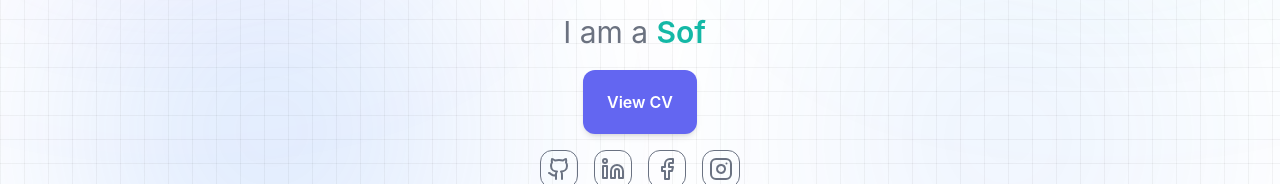
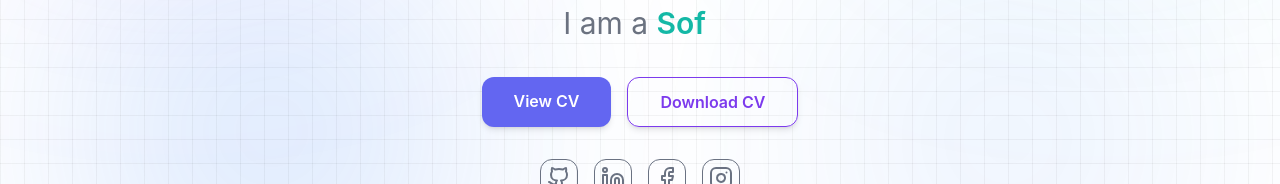
Before and after one commit to GeraldPamintuan/my-portfolio, a React (Vite) app: page / in a window 1280 px wide. Shown: the part 509-693 px from the top of the page. Built offline with nearby package versions, Linux system fonts and the light colour scheme; the HTML template or start-up script is replaced by a standard one.

Commit message:
feat: update home, cv, and contact

```diff
--- a/src/pages/Contact.tsx
+++ b/src/pages/Contact.tsx
@@ -1,6 +1,6 @@
 export default function Contact(){
-    return(
-        <section id="contact" className="py-20 px-6 text-center">
+    return (
+      <section id="contact" className="py-20 px-6 text-center">
         <h2 className="text-3xl font-heading font-bold text-primary mb-6">
           Let’s Work Together
         </h2>
@@ -8,11 +8,11 @@ export default function Contact(){
           Got a project in mind or just want to say hi? Reach out to me!
         </p>
         <a
-          href="geraldpamintuan19@gmail.com"
+          href="mailto:geraldpamintuan19@gmail.com"
           className="bg-primary text-black px-8 py-3 rounded-lg hover:bg-secondary transition"
         >
           Say Hello
         </a>
       </section>
-    )
+    );
 }
--- a/src/pages/Home/Home.css
+++ b/src/pages/Home/Home.css
@@ -52,3 +52,37 @@
 
 @keyframes blink { 0%, 50%, 100% { opacity: 1 } 25%, 75% { opacity: 0 } }
 .animate-blink { animation: blink 1s step-end infinite; }
+
+.download-cv-btn {
+  position: relative;
+  overflow: hidden;
+  background: transparent;
+  color: #7c3aed; /* Tailwind's secondary color, adjust as needed */
+  border: 1px solid #7c3aed;
+  transition: color 0.3s;
+}
+
+.download-cv-btn .progress-bg {
+  position: absolute;
+  left: 0;
+  top: 0;
+  height: 100%;
+  width: 0;
+  background: linear-gradient(90deg, #7c3aed 0%, #a78bfa 100%);
+  z-index: 1;
+  transition: width 0.4s cubic-bezier(0.4, 0, 0.2, 1);
+}
+
+.download-cv-btn:hover .progress-bg {
+  width: 100%;
+}
+
+.download-cv-btn span {
+  position: relative;
+  z-index: 2;
+  transition: color 0.3s;
+}
+
+.download-cv-btn:hover span {
+  color: #fff;
+}
--- a/src/pages/Home/Home.tsx
+++ b/src/pages/Home/Home.tsx
@@ -115,15 +115,25 @@ export default function Home() {
           ))}
         </div> */}
 
-      {/* View CV Button */}
+      {/* View & Download CV Buttons */}
+      <div className="flex gap-4 justify-center my-4">
         <a
-          href="/Gerald_Pamintuan_CV.pdf" // <-- Put your CV file in /public folder
+          href="/my-portfolio/Gerald_Pamintuan_CV.pdf"
           target="_blank"
           rel="noopener noreferrer"
-          className="inline-block px-6 py-5 bg-primary text-white font-semibold rounded-xl shadow-md hover:bg-primary/90 transition"
+          className="inline-block px-8 py-3 bg-primary text-white font-semibold rounded-xl shadow-md hover:bg-primary/90 transition"
         >
           View CV
         </a>
+        <a
+          href="/my-portfolio/Gerald_Pamintuan_CV.pdf"
+          download="Gerald_Pamintuan_CV.pdf"
+          className="download-cv-btn px-8 py-3 font-semibold rounded-xl shadow-md"
+        >
+          <span>Download CV</span>
+          <span className="progress-bg"></span>
+        </a>
+      </div>
 
       {/* Social links */}
       <div className="flex gap-4 justify-center mt-4">
--- a/src/pages/WelcomeScreen/WelcomeScreen.tsx
+++ b/src/pages/WelcomeScreen/WelcomeScreen.tsx
@@ -22,7 +22,7 @@ const TypewriterEffect: React.FC<TypewriterEffectProps> = ({ text }) => {
       } else {
         clearInterval(timer);
       }
-    }, 260);
+    }, 200);
 
     return () => clearInterval(timer);
   }, [text]);
@@ -141,20 +141,20 @@ const WelcomeScreen: React.FC<WelcomeScreenProps> = ({ onLoadingComplete }) => {
                 variants={childVariants}
               >
                 <h1 className="text-3xl sm:text-4xl md:text-6xl font-bold space-y-2 sm:space-y-4">
-                  <div className="mb-2 sm:mb-4">
+                  {/* <div className="mb-2 sm:mb-4">
                     <span
                       data-aos="fade-right"
                       data-aos-delay="200"
                       className="inline-block px-2 bg-gradient-to-r from-white via-blue-100 to-purple-200 bg-clip-text text-transparent"
                     >
-                      Welcome
+                      My
                     </span>{' '}
                     <span
                       data-aos="fade-right"
                       data-aos-delay="400"
                       className="inline-block px-2 bg-gradient-to-r from-white via-blue-100 to-purple-200 bg-clip-text text-transparent"
                     >
-                      To
+                      Portfolio
                     </span>{' '}
                     <span
                       data-aos="fade-right"
@@ -163,21 +163,22 @@ const WelcomeScreen: React.FC<WelcomeScreenProps> = ({ onLoadingComplete }) => {
                     >
                       My
                     </span>
-                  </div>
+                  </div> */}
+
                   <div>
                     <span
                       data-aos="fade-up"
                       data-aos-delay="800"
                       className="inline-block px-2 bg-gradient-to-r from-indigo-600 to-purple-600 bg-clip-text text-transparent"
                     >
-                      Portfolio
+                      My
                     </span>{' '}
                     <span
                       data-aos="fade-up"
                       data-aos-delay="1000"
                       className="inline-block px-2 bg-gradient-to-r from-indigo-600 to-purple-600 bg-clip-text text-transparent"
                     >
-                      Website
+                      Portfolio
                     </span>
                   </div>
                 </h1>
```
Also changed, not shown: 1 other file (tests, documents, lock files or other folders).
